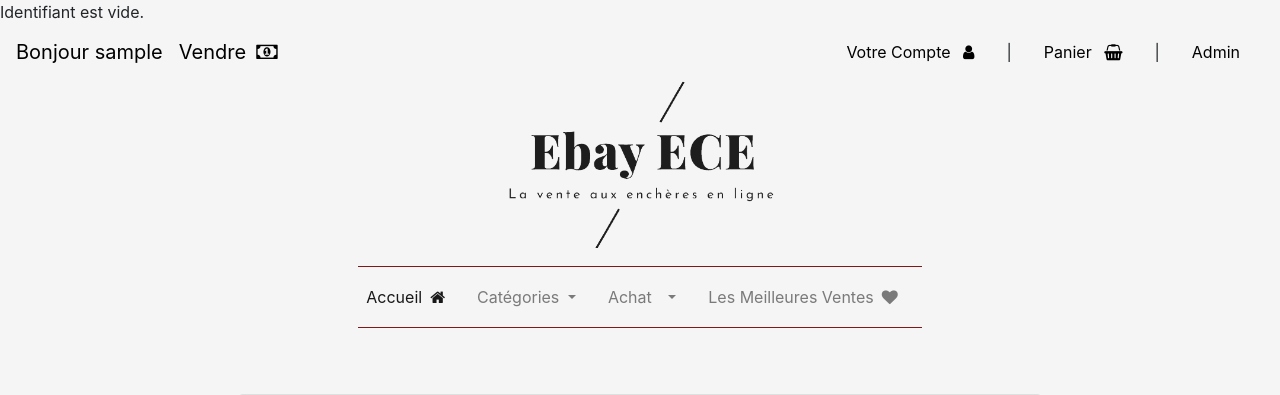
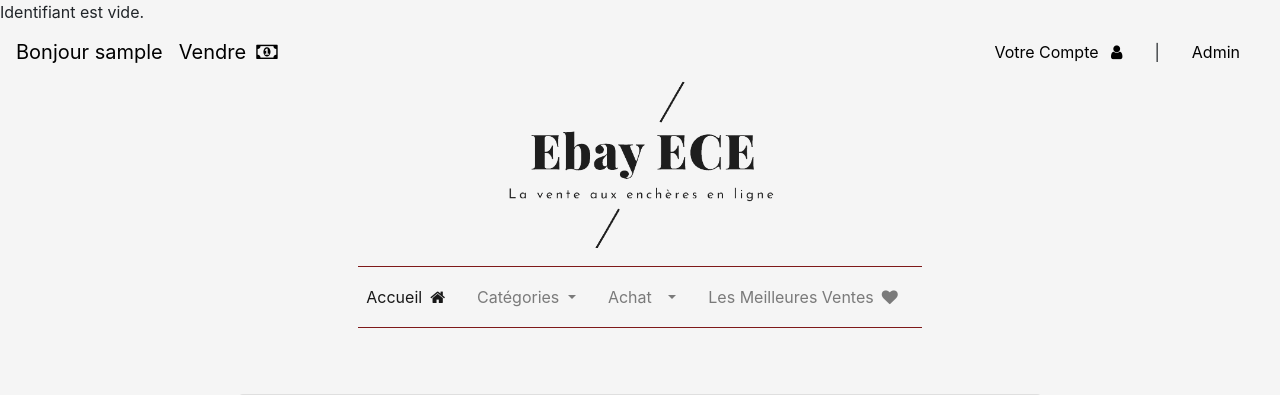
Before and after one commit to Minerale-RDK/EbayEce, a PHP site: page /connexion.php in a window 1280 px wide. Shown: the top 395 px of the page. Run offline with PHP 8.4, Linux system fonts and the light colour scheme; the visitor is signed in with stand-in values (Sample User, id 1).

Commit message:
Version avec : création vendeur, page de connexion commune, ajout item, page vendeur (design à revoir)

```diff
--- a/PROJET/connexion.php
+++ b/PROJET/connexion.php
@@ -1,11 +1,11 @@
 <?php
 
 $login = isset($_POST["identifiant"]) ? $_POST["identifiant"] : "";
-$pass = isset($_POST["passw"]) ? $_POST["passw"] : "";
+$pass = isset($_POST["mdp"]) ? $_POST["mdp"] : "";
 
 $database = "ebayece";
 
-$db_handle = mysqli_connect('127.0.0.1', 'root', 'root');
+$db_handle = mysqli_connect('localhost:3308', 'root', '');
 $db_found = mysqli_select_db($db_handle, $database);
 
 if ($db_found)
--- a/PROJET/menu.php
+++ b/PROJET/menu.php
@@ -10,20 +10,55 @@
 
 <nav class="navbar navbar-expand-md">
         <?php
+        if (isset($_SESSION['login']))
+        {
             echo '<a class="navbar-brand" href="#">Bonjour  '.$_SESSION['login'].'</a>';
+        }
+        else{
+            echo '<a class="navbar-brand" href="#">Bonjour.</a>';
+        }
         ?>
-        <a class="navbar-brand" href="#">Vendre&ensp;<i class="fa fa-money" aria-hidden="true"></i></a>
-        <button class="navbar-toggler navbar-dark" type="button" data-toggle="collapse" data-target="#main-navigation">
-            <span class="navbar-toggler-icon"></span>
-        </button>
-        <div class="collapse navbar-collapse" id="main-navigation">
+        <?php
+        if (isset($_SESSION['statut']) && $_SESSION['statut'] == "acheteur")
+        {
+            echo '<a class="navbar-brand" href="login.php">Vendre&ensp;<i class="fa fa-money" aria-hidden="true"></i></a>
+            <button class="navbar-toggler navbar-dark" type="button" data-toggle="collapse" data-target="#main-navigation">
+                <span class="navbar-toggler-icon"></span>
+            </button>
+            <div class="collapse navbar-collapse" id="main-navigation">';
+        }
+        elseif(isset($_SESSION['statut']) && $_SESSION['statut'] == "administrateur")
+        {
+            echo '<a class="navbar-brand" href="login.php">Vendre&ensp;<i class="fa fa-money" aria-hidden="true"></i></a>
+            <button class="navbar-toggler navbar-dark" type="button" data-toggle="collapse" data-target="#main-navigation">
+                <span class="navbar-toggler-icon"></span>
+            </button>
+            <div class="collapse navbar-collapse" id="main-navigation">';
+        }
+        elseif (isset($_SESSION['statut']) && $_SESSION['statut'] == "vendeur")
+        {
+            echo '<a class="navbar-brand" href="nouvelitem.php">Vendre&ensp;<i class="fa fa-money" aria-hidden="true"></i></a>
+            <button class="navbar-toggler navbar-dark" type="button" data-toggle="collapse" data-target="#main-navigation">
+                <span class="navbar-toggler-icon"></span>
+            </button>
+            <div class="collapse navbar-collapse" id="main-navigation">';
+        }
+        else{
+            echo '<a class="navbar-brand" href="login.php">Vendre&ensp;<i class="fa fa-money" aria-hidden="true"></i></a>
+            <button class="navbar-toggler navbar-dark" type="button" data-toggle="collapse" data-target="#main-navigation">
+                <span class="navbar-toggler-icon"></span>
+            </button>
+            <div class="collapse navbar-collapse" id="main-navigation">';
+        }
+        ?>
+
 
 
                 <?php
-                if (isset($_SESSION['statut']) && $_SESSION['statut'] == "membre")
+                if (isset($_SESSION['statut']) && $_SESSION['statut'] == "acheteur")
                 {
                    echo'<ul class="navbar-nav">
-                   <li class="nav-item"><a class="nav-link" href="nouvelitem.php">
+                   <li class="nav-item"><a class="nav-link" href="#">
                        Votre Compte&ensp; <i class="fa fa-user" aria-hidden="true"></i></a></li>
                    <li class="nav-item"><a class="nav-link">|</a></li>
                    <li class="nav-item"><a class="nav-link" href="#">
@@ -34,21 +69,27 @@
                 }
                 elseif(isset($_SESSION['statut']) && $_SESSION['statut'] == "administrateur"){
                     echo '<ul class="navbar-nav">
-                    <li class="nav-item"><a class="nav-link" href="login.html">
+                    <li class="nav-item"><a class="nav-link" href="adminPage.php">
                         Votre Compte&ensp; <i class="fa fa-user" aria-hidden="true"></i></a></li>
-                    <li class="nav-item"><a class="nav-link">|</a></li>
-                    <li class="nav-item"><a class="nav-link" href="#">
-                        Panier&ensp; <i class="fa fa-shopping-basket" aria-hidden="true"></i></a></li>
                     <li class="nav-item"><a class="nav-link">|</a></li>
                     <li class="nav-item"><a class="nav-link" href="adminPage.php">Admin</a></li>
                 </ul> ';
                 }
+                elseif (isset($_SESSION['statut']) && $_SESSION['statut'] == "vendeur")
+                {
+                   echo'<ul class="navbar-nav">
+                   <li class="nav-item"><a class="nav-link" href="moncompte.php">
+                       Votre Compte&ensp; <i class="fa fa-user" aria-hidden="true"></i></a></li>
+                   <li class="nav-item"><a class="nav-link">|</a></li>
+                   <li class="nav-item"><a class="nav-link" href="admin.php">Admin</a></li>
+               </ul>';
+                }
                 else{
                     echo '<ul class="navbar-nav">
-                    <li class="nav-item"><a class="nav-link" href="login.html">
+                    <li class="nav-item"><a class="nav-link" href="login.php">
                         Votre Compte&ensp; <i class="fa fa-user" aria-hidden="true"></i></a></li>
                     <li class="nav-item"><a class="nav-link">|</a></li>
-                    <li class="nav-item"><a class="nav-link" href="#">
+                    <li class="nav-item"><a class="nav-link" href="login.php">
                         Panier&ensp; <i class="fa fa-shopping-basket" aria-hidden="true"></i></a></li>
                     <li class="nav-item"><a class="nav-link">|</a></li>
                     <li class="nav-item"><a class="nav-link" href="admin.php">Admin</a></li>
--- a/PROJET/upload_vendeurs.php
+++ b/PROJET/upload_vendeurs.php
@@ -13,7 +13,7 @@
 
 $database = "ebayece";
 
-$db_handle = mysqli_connect('127.0.0.1', 'root', 'root');
+$db_handle = mysqli_connect('localhost:3308', 'root', '');
 $db_found = mysqli_select_db($db_handle, $database);
 
 if($db_found){
```
Also changed, not shown: PROJET/files/Nast/avatar.jpg (added).
